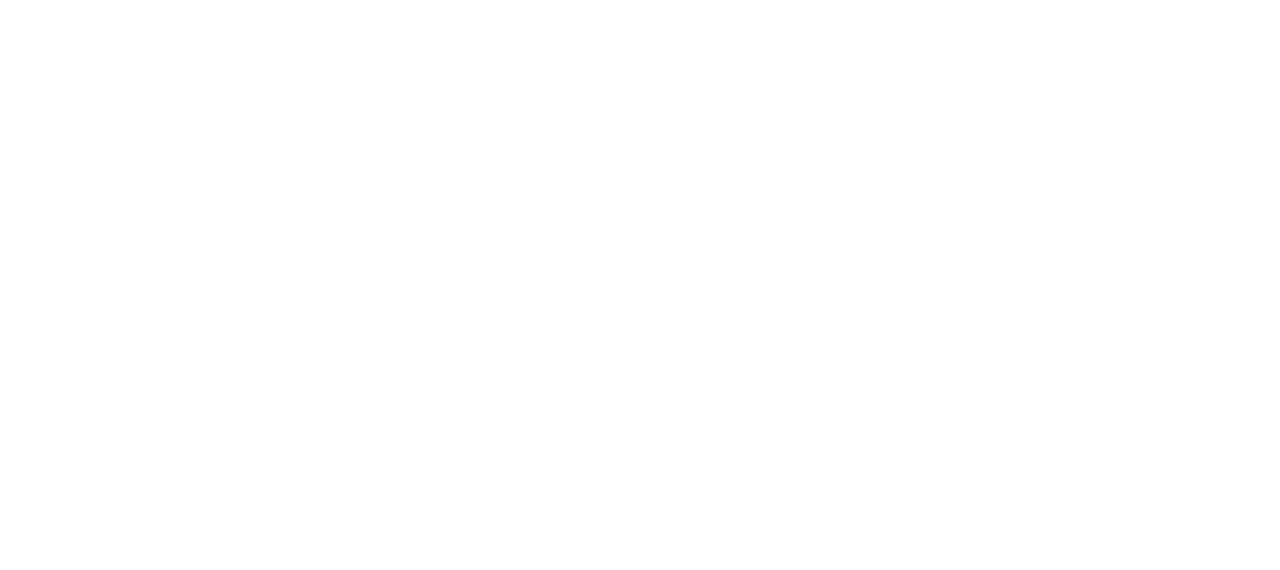
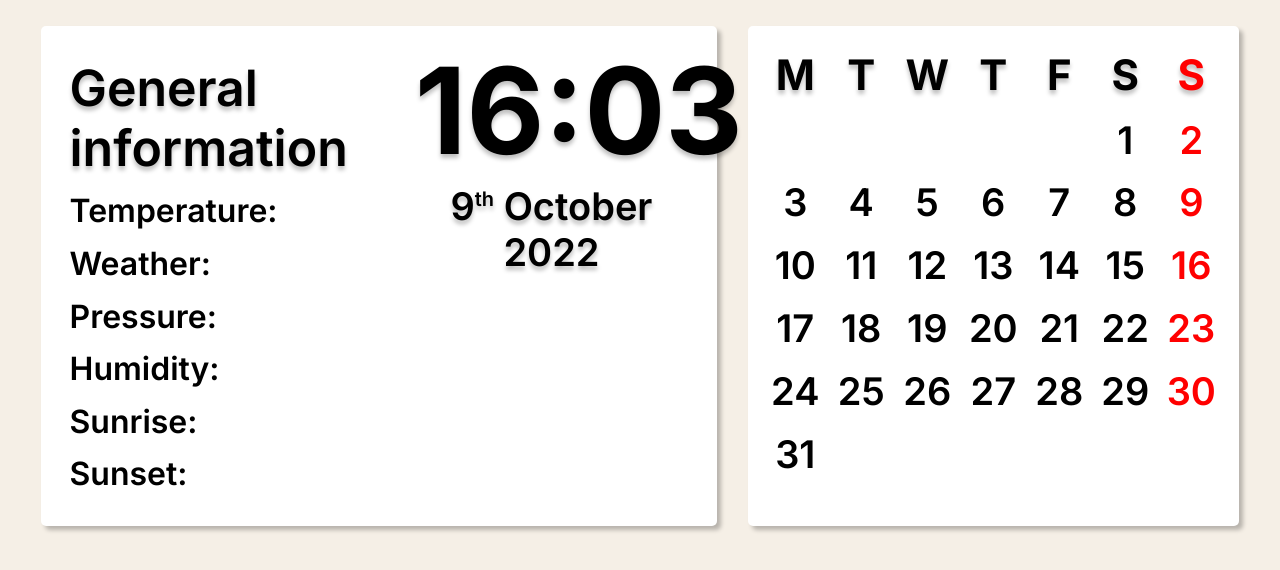
Before and after one commit to kmiszeeek/life_dashboard, a plain HTML site: page app/index.html in a window 1280 px wide. Drawn offline with Linux system fonts and the light colour scheme.

Commit message:
added monthly calendar

```diff
--- a/app/index.html
+++ b/app/index.html
@@ -5,9 +5,31 @@
     <meta http-equiv="X-UA-Compatible" content="IE=edge" />
     <meta name="viewport" content="width=device-width, initial-scale=1.0" />
     <title>Life Dashboard</title>
+    <link rel="stylesheet" href="styles/main.css" />
   </head>
   <body>
-    <p id="demo"></p>
+    <main>
+      <div class="generalInformation">
+        <div class="generalLeft">
+          <h2>General information</h2>
+          <p class="weatherStats" id="temperature"><span class='infoName'>Temperature:<span></span></p>
+          <p class="weatherStats" id="weather"><span class='infoName'>Weather:<span></p>
+          <p class="weatherStats" id="pressure"><span class='infoName'>Pressure:<span></p>
+          <p class="weatherStats" id="humidity"><span class='infoName'>Humidity:<span></span></p>
+          <p class="weatherStats" id="sunrise"><span class='infoName'>Sunrise:<span></span></p>
+          <p class="weatherStats" id="sunset"><span class='infoName'>Sunset:<span></span></p>
+        </div>
+        <div class="generalRight">
+          <p id="time"></p>
+          <p id="date"></p>
+          <div id="space"></div>
+          <p id="city"></p>
+        </div>
+      </div>
+      <div class="calendar"><div id="calendar"></div></div>
+    </main>
+    <section class="left"></section>
+    <section class="right"></section>
     <script type="text/javascript" src="resources/countries.json"></script>
     <script type="text/javascript" src="script/script.js"></script>
   </body>
--- a/app/script/script.js
+++ b/app/script/script.js
@@ -2,6 +2,10 @@ function getLocation() {
   if (navigator.geolocation) {
     navigator.geolocation.getCurrentPosition(getWeather);
   }
+}
+
+function capitalizeFirstLetter(string) {
+  return string.charAt(0).toUpperCase() + string.slice(1);
 }
 
 function convertFromTimestamp(timestamp) {
@@ -9,7 +13,7 @@ function convertFromTimestamp(timestamp) {
   let hours = tmp.getHours();
   let minutes = "0" + tmp.getMinutes();
   let seconds = "0" + tmp.getSeconds();
-  let result = hours + ":" + minutes.substr(-2) + ":" + seconds.substr(-2);
+  let result = hours + ":" + minutes.substr(-2);
 
   return result;
 }
@@ -36,15 +40,33 @@ async function getWeather(position) {
   console.log(data.list[0].main.feels_like + "°C");
   console.log(data.list[0].main.pressure + " hPa");
   console.log(data.list[0].main.humidity + "%");
+  console.log(data.list[0].weather[0].main);
 
-  console.log(data.list[0].weather[0].main);
-  //console.log(fullName);
-  // .then((response) => response.json())
-  // .then((data) => {
-  //   convertFromCountryShortcut(data.city.country, (country) => {
-  //     console.log(country);
-  //   })
-  // });
+  document.getElementById("temperature").innerHTML +=
+    " " + data.list[0].main.temp + "°C";
+
+  document.getElementById("weather").innerHTML +=
+    " " + capitalizeFirstLetter(data.list[0].weather[0].description);
+
+  document.getElementById("pressure").innerHTML +=
+    " " + data.list[0].main.pressure + " hPa";
+
+  document.getElementById("humidity").innerHTML +=
+    " " + data.list[0].main.humidity + "%";
+
+  // document.getElementById("airstats").innerHTML =
+  //   "<span class='infoName'>Wind speed:<span> " +
+  //   data.list[0].wind.speed +
+  //   " m/s";
+
+  document.getElementById("sunrise").innerHTML +=
+    " " + convertFromTimestamp(data.city.sunrise);
+
+  document.getElementById("sunset").innerHTML +=
+    " " + convertFromTimestamp(data.city.sunset);
+
+  document.getElementById("city").innerHTML =
+    data.city.name + ", " + countryName;
 }
 
 async function convertFromCountryShortcut(shortcut) {
@@ -54,15 +76,92 @@ async function convertFromCountryShortcut(shortcut) {
   for (let i = 0; i < data.length; i++) {
     if (data[i].Code == shortcut) return data[i].Name;
   }
-
-  // .then((response) => response.json())
-  // .then((data) => {
-  //   if (shortcut == data[176].Code) {
-  //     cb(data[176].Name)
-  //   }
-  // });
 }
 
+function getDateAndTime() {
+  let time = new Date();
+  let hours = time.getHours();
+  let minutes = time.getMinutes();
+  let seconds = time.getSeconds();
+
+  let day = time.getDate();
+  switch (day) {
+    case 1:
+      day = day + "<sup>st</sup>";
+      break;
+    case 2:
+      day = day + "<sup>nd</sup>";
+      break;
+    case 3:
+      day = day + "<sup>rd</sup>";
+      break;
+    default:
+      day = day + "<sup>th</sup>";
+      break;
+  }
+
+  let monthNames = [
+    "January",
+    "February",
+    "March",
+    "April",
+    "May",
+    "June",
+    "July",
+    "August",
+    "September",
+    "October",
+    "November",
+    "December",
+  ];
+  let month = monthNames[time.getMonth()];
+
+  let year = time.getFullYear();
+
+  if (hours < 10) hours = "0" + hours;
+  if (minutes < 10) minutes = "0" + minutes;
+  if (seconds < 10) seconds = "0" + seconds;
+
+  document.getElementById("time").innerHTML = hours + ":" + minutes;
+  document.getElementById("date").innerHTML = day + " " + month + " " + year;
+}
+
+setInterval(getDateAndTime, 10);
+
+function displayCalendar() {
+  let time = new Date();
+  let month = time.getMonth();
+  let numberOfDays;
+
+  if (month == 1) {
+    numberOfDays = 28;
+  } else if (month % 2 == 0) {
+    numberOfDays = 30;
+  } else {
+    numberOfDays = 31;
+  }
+
+  month++;
+  firstDay = new Date(time.getFullYear() + "-" + month + "-01").getDay();
+  console.log(firstDay);
+
+  // document.getElementById("calendar").style.gridTemplateColumns = "grid-template-rows: repeat(1, 1fr);";
+
+  const calendar = document.getElementById("calendar");
+  calendar.innerHTML +=
+    '<div class="dayName">M</div><div class="dayName">T</div><div class="dayName">W</div><div class="dayName">T</div><div class="dayName">F</div><div class="dayName">S</div><div class="dayName sunday">S</div>';
+  for (let i = 0; i < firstDay - 1; i++) {
+    calendar.innerHTML += `<div class="day"> </div>`;
+  }
+
+  for (let day = 1; day <= numberOfDays; day++) {
+    if ((day + firstDay - 1) % 7 == 0)
+      calendar.innerHTML += `<div class="day sunday">${day}</div>`;
+    else calendar.innerHTML += `<div class="day">${day}</div>`;
+  }
+}
+
+displayCalendar();
 // const cats = [
 //   {id : "1", name : "jon doe"},
 //   {id : "2", name : "john deere"},
@@ -74,54 +173,3 @@ async function convertFromCountryShortcut(shortcut) {
 // localStorage.clear();
 
 // console.log(cats);
-
-// function getLocation() {
-//   if (navigator.geolocation) {
-//     navigator.geolocation.getCurrentPosition(getWeather);
-//   }
-// }
-
-// async function loadNames() {
-//   const response = await fetch("./resources/countries.json");
-//   const names = await response.json();
-//   console.log(names[176].Name);
-//   return names;
-// }
-// // loadNames();
-
-// // function convertFromCountryShortcut(shortcut) {
-// //   // let countriesData = JSON.parse(countries);
-// //   let countries = loadNames();
-// //   console.log(shortcut + countriesData[176].name);
-// // }
-
-// function convertFromTimestamp(timestamp) {
-//   let tmp = new Date(timestamp * 1000);
-//   let hours = tmp.getHours();
-//   let minutes = "0" + tmp.getMinutes();
-//   let seconds = "0" + tmp.getSeconds();
-//   let result = hours + ":" + minutes.substr(-2) + ":" + seconds.substr(-2);
-
-//   return result;
-// }
-
-// getLocation();
-
-// let weatherData;
-
-// function getWeather(position) {
-//   console.log(position.coords.latitude);
-//   console.log(position.coords.longitude);
-//   fetch(
-//     `https://api.openweathermap.org/data/2.5/forecast?lat=${position.coords.latitude}&lon=${position.coords.longitude}&appid=56e1b69633d0faa92c0b2d5121e0c2b1&units=metric&mode=json`
-//   )
-//     .then((response) => response.json())
-//     .then((data) => {
-//       console.log(data.city.name + ", " + data.city.country);
-//       // console.log(convertFromCountryShortcut(data.city.country));
-//       console.log(data.city.country);
-//       console.log(convertFromTimestamp(data.city.sunrise));
-//       console.log(convertFromTimestamp(data.city.sunset));
-//       console.log(data.list[0].main.temp + "°C");
-//     });
-// }
--- a/app/styles/main.css
+++ b/app/styles/main.css
@@ -0,0 +1,131 @@
+@import url("https://fonts.googleapis.com/css2?family=Inter:wght@400;600;700&display=swap");
+
+* {
+  margin: 0;
+  padding: 0;
+  box-sizing: border-box;
+  font-family: inter;
+}
+
+body {
+  background-color: #f5efe6;
+}
+
+main {
+  display: flex;
+  justify-content: space-around;
+  margin-top: 2%;
+  margin-left: 2%;
+  margin-right: 2%;
+}
+
+.generalInformation {
+  width: 55%;
+  height: 500px;
+  padding: 1%;
+  display: flex;
+  justify-content: center;
+  background: #ffffff;
+  box-shadow: 4px 4px 4px rgba(0, 0, 0, 0.25);
+  border-radius: 5px;
+  cursor: default;
+}
+
+.generalInformation .generalRight {
+  display: flex;
+  flex-direction: column;
+  width: 42%;
+  margin-bottom: 2.2%;
+}
+
+.generalInformation .generalRight #time {
+  font-weight: 700;
+  font-size: 120px;
+  text-align: center;
+  text-shadow: 0px 4px 4px rgba(0, 0, 0, 0.25);
+}
+
+.generalInformation .generalRight #date {
+  font-weight: 600;
+  font-size: 38px;
+  text-align: center;
+  text-shadow: 0px 4px 4px rgba(0, 0, 0, 0.25);
+}
+
+.generalInformation .generalRight #city {
+  font-weight: 600;
+  font-size: 40px;
+  text-align: center;
+  text-shadow: 0px 4px 4px rgba(0, 0, 0, 0.25);
+}
+
+.generalInformation .generalLeft {
+  display: flex;
+  flex-direction: column;
+  justify-content: space-around;
+  width: 53%;
+  margin-top: 2%;
+  margin-bottom: 2%;
+}
+
+.generalInformation .generalLeft h2 {
+  font-weight: 600;
+  font-size: 50px;
+  text-shadow: 0px 4px 4px rgba(0, 0, 0, 0.25);
+}
+
+.generalInformation .generalLeft .weatherStats {
+  font-size: 32px;
+}
+
+.infoName {
+  font-weight: 600;
+}
+
+.calendar {
+  width: 40%;
+  height: 500px;
+  background: #ffffff;
+  box-shadow: 4px 4px 4px rgba(0, 0, 0, 0.25);
+  border-radius: 5px;
+  cursor: default;
+}
+
+#calendar {
+  height: 89%;
+  display: grid;
+  margin: 3%;
+  grid-template-columns: repeat(7, 1fr);
+}
+
+sup {
+  font-size: 20px;
+}
+
+#space {
+  flex-grow: 1;
+}
+
+.day {
+  font-size: 38px;
+  text-align: center;
+  margin: auto;
+  font-weight: 600;
+  transition: 0.3s;
+}
+
+.day:hover {
+  color: #ffb121;
+}
+
+.dayName {
+  font-size: 42px;
+  text-align: center;
+  margin: auto;
+  font-weight: 700;
+  text-shadow: 0px 4px 4px rgba(0, 0, 0, 0.25);
+}
+
+.sunday {
+  color: #ff0000;
+}
```
